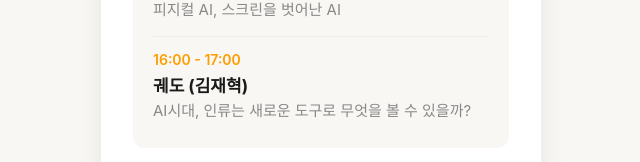
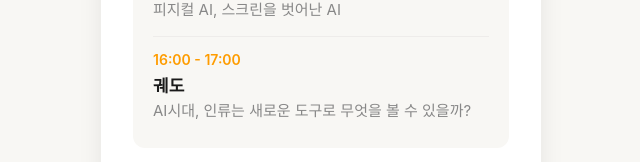
Before and after one commit to digitalon006-max/ai-forum-2026, a plain HTML site: page index.html in a window 1280 px wide. Shown: the part 410-572 px from the top of the page, without its empty margins (319-959 px from the left). Drawn offline with Linux system fonts and the light colour scheme.

Commit message:
Update index.html

```diff
--- a/index.html
+++ b/index.html
@@ -154,7 +154,7 @@
     </div>
     <div class="schedule-item">
       <div class="s-time">16:00 - 17:00</div>
-      <div class="s-speaker">궤도 (김재혁)</div>
+      <div class="s-speaker">궤도</div>
       <div class="s-topic">AI시대, 인류는 새로운 도구로 무엇을 볼 수 있을까?</div>
     </div>
   </div>
```
